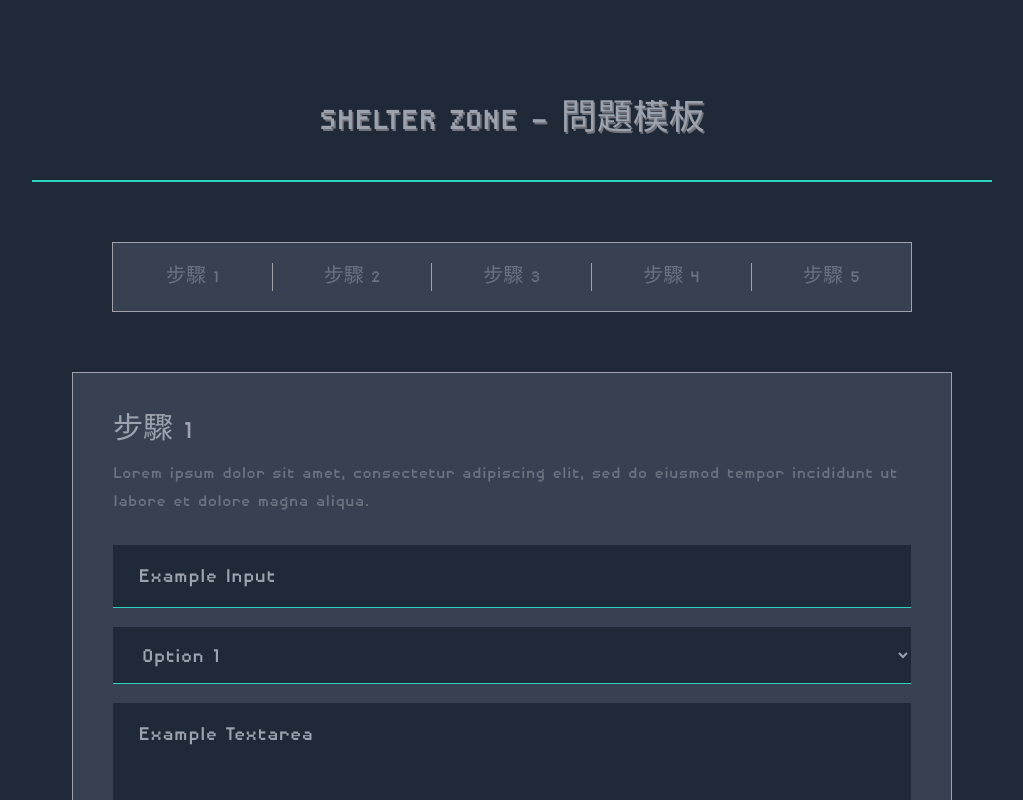
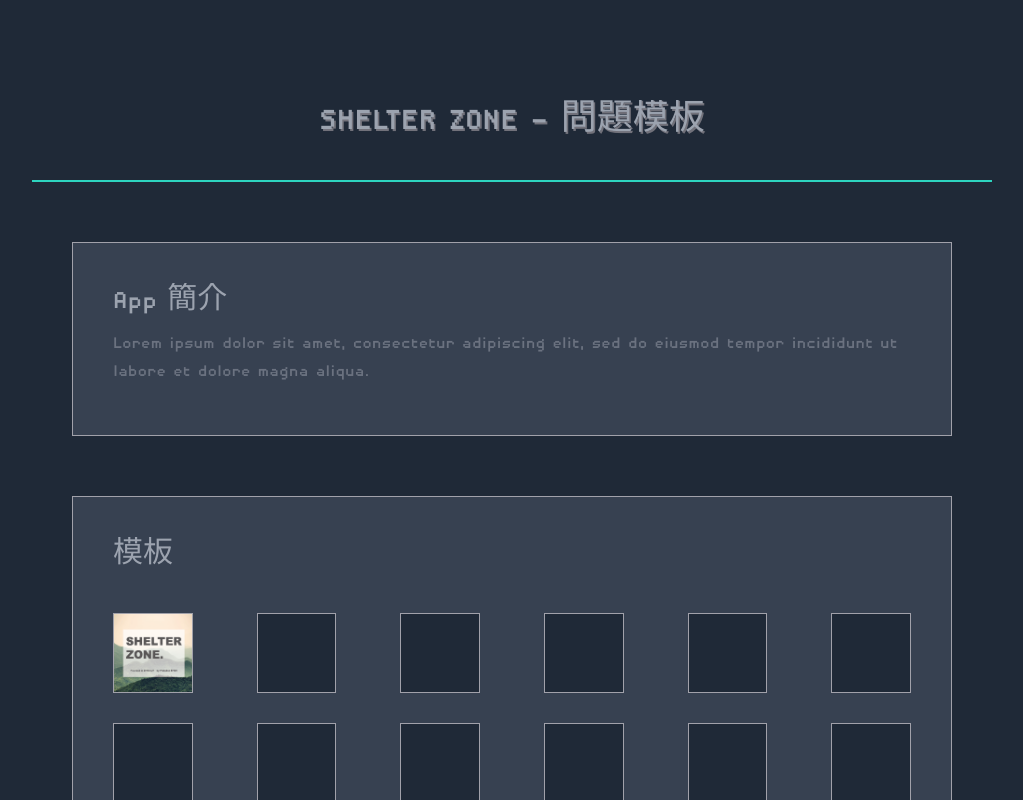
Before and after one commit to SHELTER-ZONE/Question-Template, a Vue app: page /#/ in a window 1280 px wide. Shown: the top 800 px of the page, without its empty margins (128-1151 px from the left). Built offline with nearby package versions, Linux system fonts and the light colour scheme.

Commit message:
Landing UI

```diff
--- a/src/App.vue
+++ b/src/App.vue
@@ -1,18 +1,13 @@
 <template>
-  <Sz />
+  <router-view></router-view>
 </template>
 
 <script lang="ts">
 import { defineComponent } from 'vue'
 import 'virtual:windi.css'
 
-import Sz from '@/views/sz.vue'
-
 export default defineComponent({
-  name: 'App',
-  components: {
-    Sz
-  }
+  name: 'App'
 })
 </script>
 
@@ -34,6 +29,7 @@ export default defineComponent({
   -webkit-font-smoothing: antialiased;
   -moz-osx-font-smoothing: grayscale;
   text-align: center;
+  margin-bottom: 40px;
 }
 
 .actionbar {
@@ -52,8 +48,12 @@ export default defineComponent({
   text-align: left;
 }
 
-.container h1, .container p {
+.container h1, .container p, .container div {
   margin-bottom: 10px;
+}
+
+.grid {
+  @apply bg-cool-gray-700 mt-10 grid-cols-2 md:grid-cols-6 gap-x-16 gap-y-5;
 }
 
 h1 {
--- a/src/components/button.vue
+++ b/src/components/button.vue
@@ -15,7 +15,7 @@ export default defineComponent({
 <style lang="postcss" scoped>
 button {
   @apply mb-8 md:mb-0;
-  padding: 18px 50px;
+  padding: 12px 50px;
   border: 1px solid #A1A1AA;
   outline: none;
 }
@@ -40,7 +40,6 @@ button:hover {
     background-position-y: -480px;
     color: #1F2937;
     border: 1px solid #2DD4BF;
-    transform: scale(0.95);
   }
 }
 </style>
--- a/src/router/index.ts
+++ b/src/router/index.ts
@@ -1,11 +1,17 @@
 import { createRouter, createWebHashHistory, RouteRecordRaw } from 'vue-router'
-import App from '@/App.vue'
+import Landing from '@/views/landing.vue'
+import Sz from '@/views/sz.vue'
 
 const routes: Array<RouteRecordRaw> = [
   {
     path: '/',
+    name: 'Landing',
+    component: Landing
+  },
+  {
+    path: '/sz',
     name: 'SZQuestionTemplate',
-    component: App
+    component: Sz
   }
 ]
 
--- /dev/null
+++ b/src/views/landing.vue
@@ -0,0 +1,60 @@
+<template>
+  <Header title="SHELTER ZONE - 問題模板" />
+
+  <div class="container">
+    <h1>App 簡介</h1>
+    <p>
+      Lorem ipsum dolor sit amet, consectetur adipiscing elit,
+      sed do eiusmod tempor incididunt ut labore et dolore magna aliqua.
+    </p>
+  </div>
+
+  <div class="container">
+    <h1>模板</h1>
+		<div class="grid">
+			<router-link to="/sz" class="icon sz"></router-link>
+			<div class="icon"></div>
+			<div class="icon"></div>
+			<div class="icon"></div>
+			<div class="icon"></div>
+			<div class="icon"></div>
+			<div class="icon"></div>
+			<div class="icon"></div>
+			<div class="icon"></div>
+			<div class="icon"></div>
+			<div class="icon"></div>
+			<div class="icon"></div>
+		</div>
+		<div class="mt-5"></div>
+		<Button text="CREATE YOUR OWN" />
+  </div>
+</template>
+
+<script lang="ts">
+import { defineComponent } from 'vue'
+
+import Header from '@/components/header.vue'
+import Button from '@/components/button.vue'
+
+export default defineComponent({
+  name: 'Sz',
+  components: {
+    Header,
+    Button
+  }
+})
+</script>
+
+<style scoped>
+.icon {
+	border: 1px solid #A1A1AA;
+	width: 5rem;
+	height: 5rem;
+	cursor: pointer;
+}
+
+.sz {
+	background-image: url('@/assets/sz.png');
+	background-size: contain;
+}
+</style>
```
Also changed, not shown: src/assets/sz.png (added).
